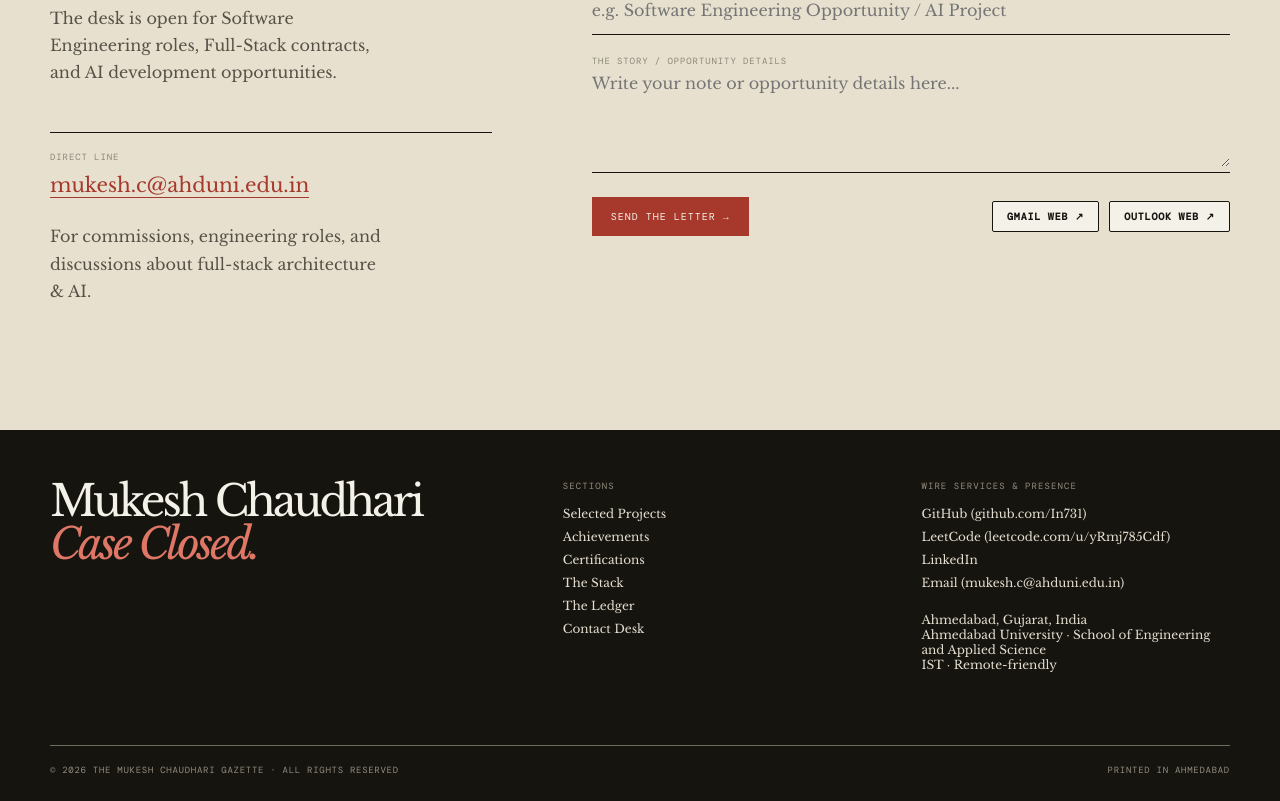
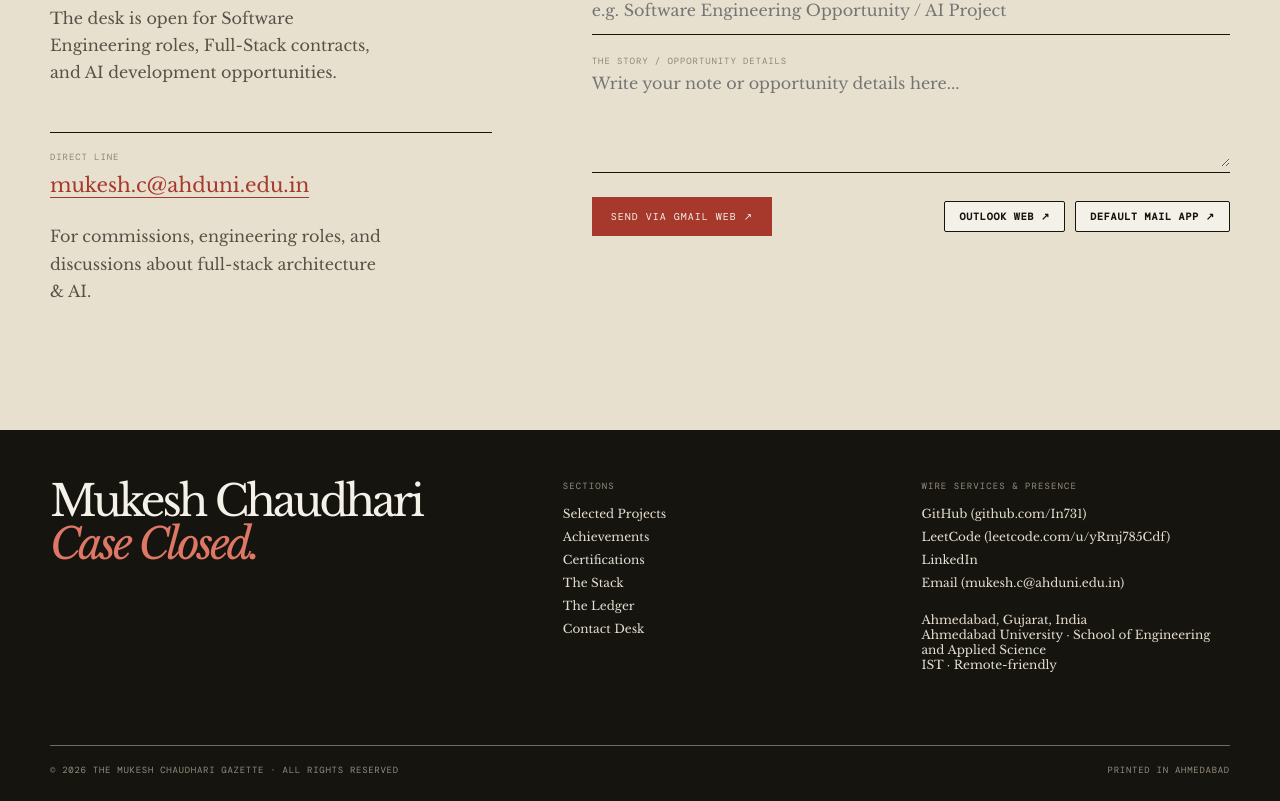
Before and after one commit to In731/Mukesh, a React (Vite) app: page / in a window 1280 px wide. Shown: the part 7866-8667 px from the top of the page. Built offline with nearby package versions, Linux system fonts and the light colour scheme.

Commit message:
feat: Contact form fix

```diff
--- a/src/App.tsx
+++ b/src/App.tsx
@@ -543,7 +543,7 @@ function Contact() {
 
   const handleNativeSubmit = (e: FormEvent<HTMLFormElement>) => {
     e.preventDefault();
-    window.location.href = mailtoUrl;
+    window.open(gmailUrl, '_blank', 'noopener,noreferrer');
   };
 
   return (
@@ -603,18 +603,10 @@ function Contact() {
 
           <div className="form-bottom">
             <button className="action primary" type="submit" data-testid="button-send-letter">
-              Send the letter →
+              Send via Gmail Web ↗
             </button>
             <div className="webmail-launchers">
               <div className="launchers-links">
-                <a
-                  className="webmail-btn gmail-btn"
-                  href={gmailUrl}
-                  target="_blank"
-                  rel="noreferrer"
-                >
-                  Gmail Web ↗
-                </a>
                 <a
                   className="webmail-btn outlook-btn"
                   href={outlookUrl}
@@ -622,6 +614,12 @@ function Contact() {
                   rel="noreferrer"
                 >
                   Outlook Web ↗
+                </a>
+                <a
+                  className="webmail-btn mailto-btn"
+                  href={mailtoUrl}
+                >
+                  Default Mail App ↗
                 </a>
               </div>
             </div>
```
